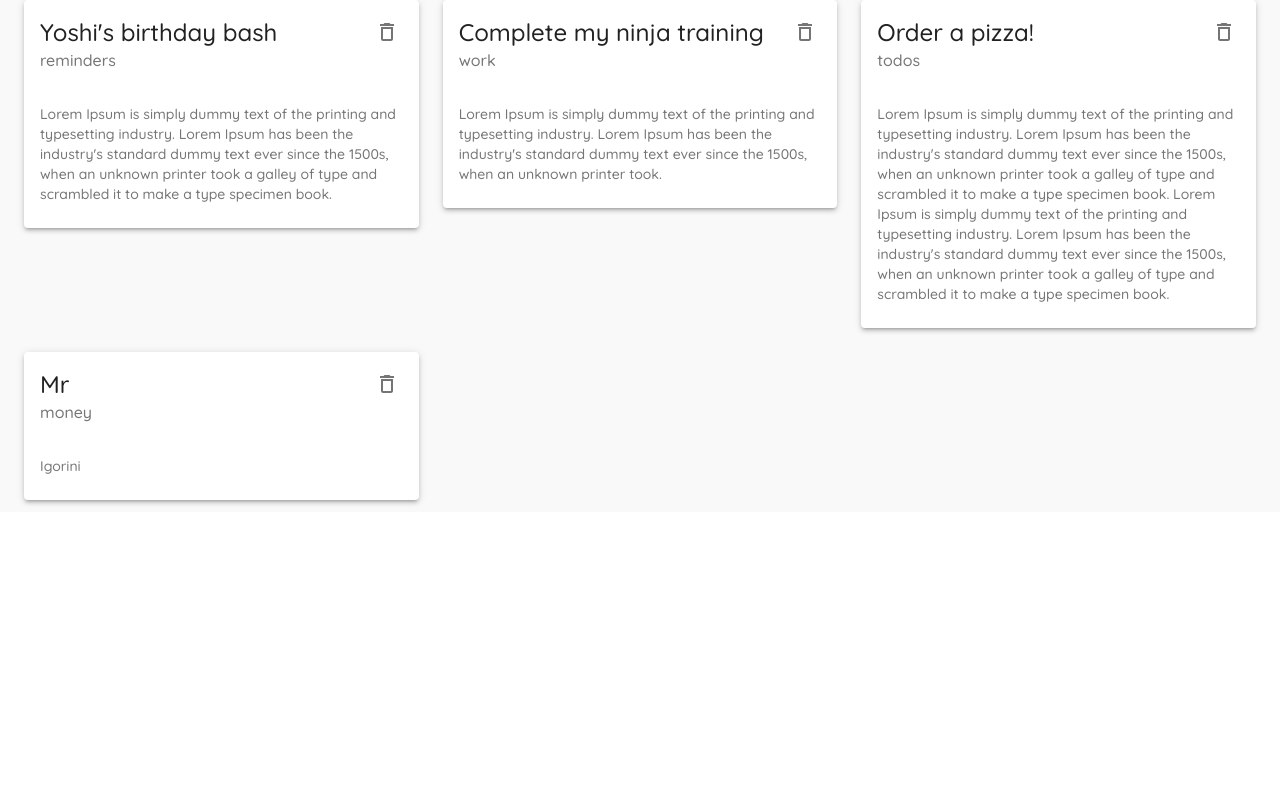
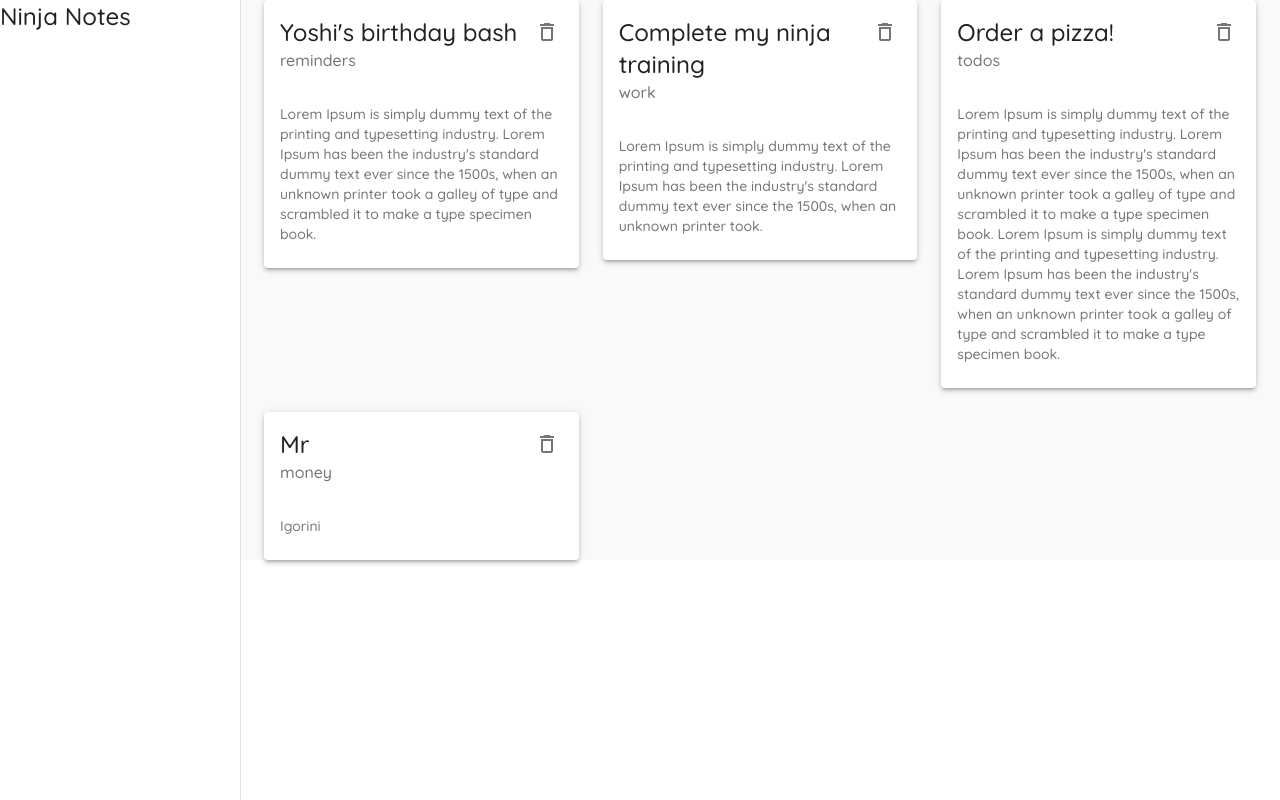
Before and after one commit to YBL123/material-ui-practice-3, a React (Create React App) app: page / in a window 1280 px wide. Built offline with nearby package versions, Linux system fonts and the light colour scheme; data requests are answered from the project's data file.

Commit message:
Permanent Drawer

```diff
--- a/src/components/Layout.js
+++ b/src/components/Layout.js
@@ -1,11 +1,23 @@
 import { makeStyles } from '@material-ui/core'
 import React from 'react'
+import Drawer from '@material-ui/core/Drawer'
+import Typography from '@material-ui/core/Typography'
 
+const drawerWidth = 240
 
 const useStyls = makeStyles({
+  root: {
+    display: 'flex',
+  },
   page: {
     background:' #f9f9f9',
     width:'100%'
+  },
+  drawer: {
+    width: drawerWidth
+  },
+  drawerPaper: {
+    width: drawerWidth
   }
 })
 
@@ -13,9 +25,24 @@
   const classes = useStyls()
 
   return (
-    <div>
+    <div className={classes.root}>
       {/* app bar */}
+
       {/* side drawer */}
+      <Drawer
+        className={classes.drawer}
+        variant="permanent"
+        anchor="left"
+        // allows to override inbuilt classes
+        classes={{ paper: classes.drawerPaper }}
+      >
+        <div>
+          <Typography variant="h5">
+            Ninja Notes
+          </Typography>
+        </div>
+      </Drawer>
+
       <div className={classes.page}>
       {children}
       </div>
```
